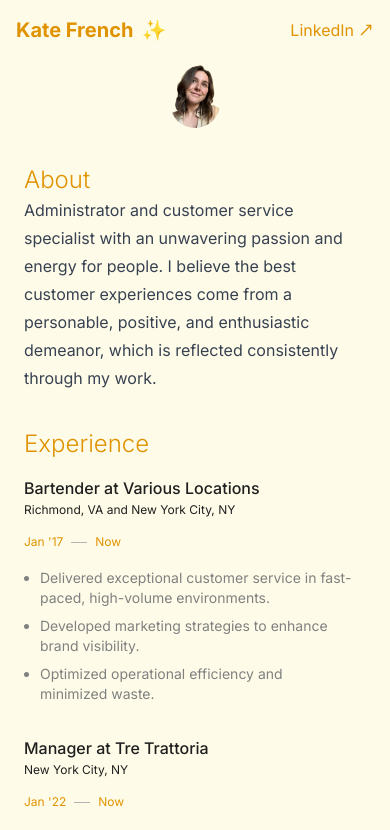
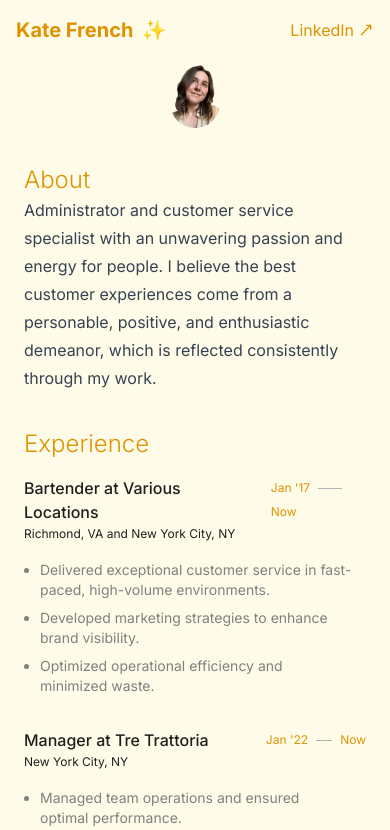
Before and after one commit to josephdburdick/katherinesfrench, a Next.js app: page /cv in a window 390 px wide. Shown: the top 830 px of the page. Built offline with nearby package versions, Linux system fonts and the light colour scheme.

Commit message:
Tweak date position

```diff
--- a/src/app/_content/CV.tsx
+++ b/src/app/_content/CV.tsx
@@ -114,8 +114,8 @@ function Section({
 function SectionItem({ item }: { item: SectionItemType }) {
   return (
     <div className="mt-4 space-y-1 text-base">
-      <div className="flex flex-col-reverse items-start justify-between gap-4 md:flex-row-reverse lg:grid lg:grid-cols-6">
-        <div className="col-span-2 text-xs md:pt-1">
+      <div className="flex flex-row-reverse items-start justify-between gap-4 md:flex-row-reverse lg:grid lg:grid-cols-6">
+        <div className="col-span-2 pt-1 text-xs">
           <DateSpan date={item.date} />
         </div>
         <div className="col-span-4 flex flex-col gap-0.5 text-foreground">
```
